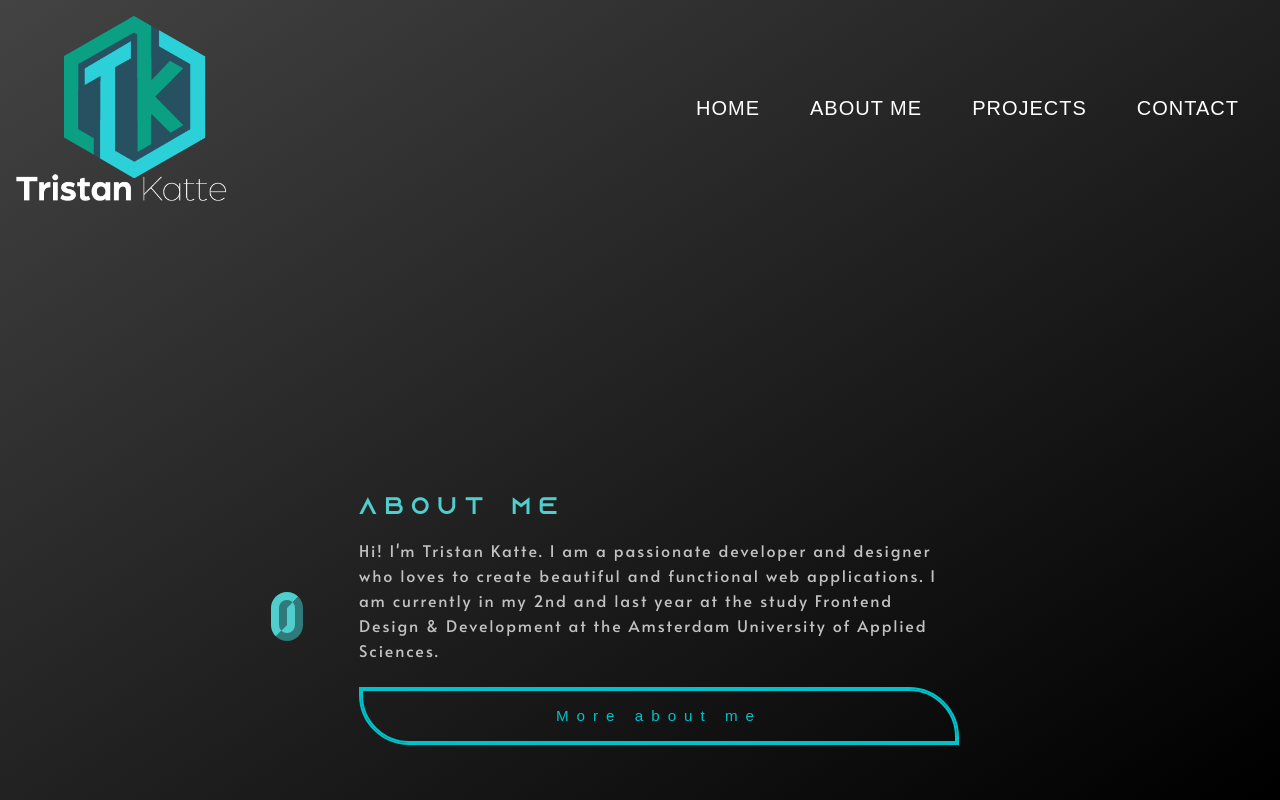
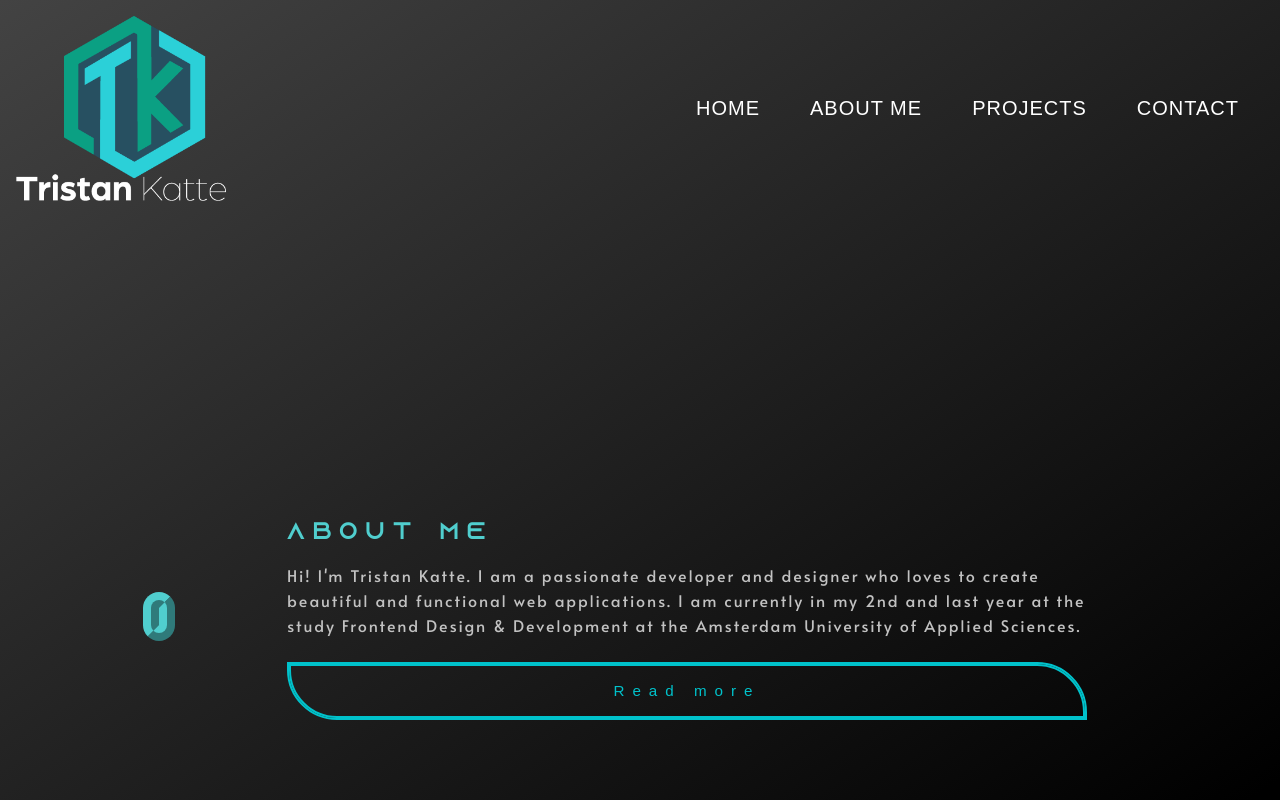
Before and after one commit to TristanKatte/portfolio, a SvelteKit app in the folder myapp/: page / in a window 1280 px wide. Shown: the top 800 px of the page. Built offline with nearby package versions, Linux system fonts and the light colour scheme.

Commit message:
fixed skilltree

```diff
--- a/myapp/src/routes/components/Home.svelte
+++ b/myapp/src/routes/components/Home.svelte
@@ -40,7 +40,7 @@ onMount(async () => {
      I am currently in my 2nd and last year at the study Frontend Design & Development at the Amsterdam University of Applied Sciences.
   </p>
     <a class="button"  href="/about" aria-label="More about me">
-      More about me
+      Read more
     </a>
 </section>
 
@@ -390,5 +390,17 @@ margin-bottom: 1.5em;
 
 }
 
+@media (max-width: 80em) {
+  .home-content {
+    max-width: 800px;
+    margin-left: 3.5em;
+    font-family: 'alata', sans-serif;
+    word-wrap: break-word;
+    line-height: 1.6;
+    letter-spacing: .5em;
+  }
+
+}
+
 
 </style>
```
Also changed, not shown: myapp/src/routes/components/Skills.svelte (+17 -12 lines).
